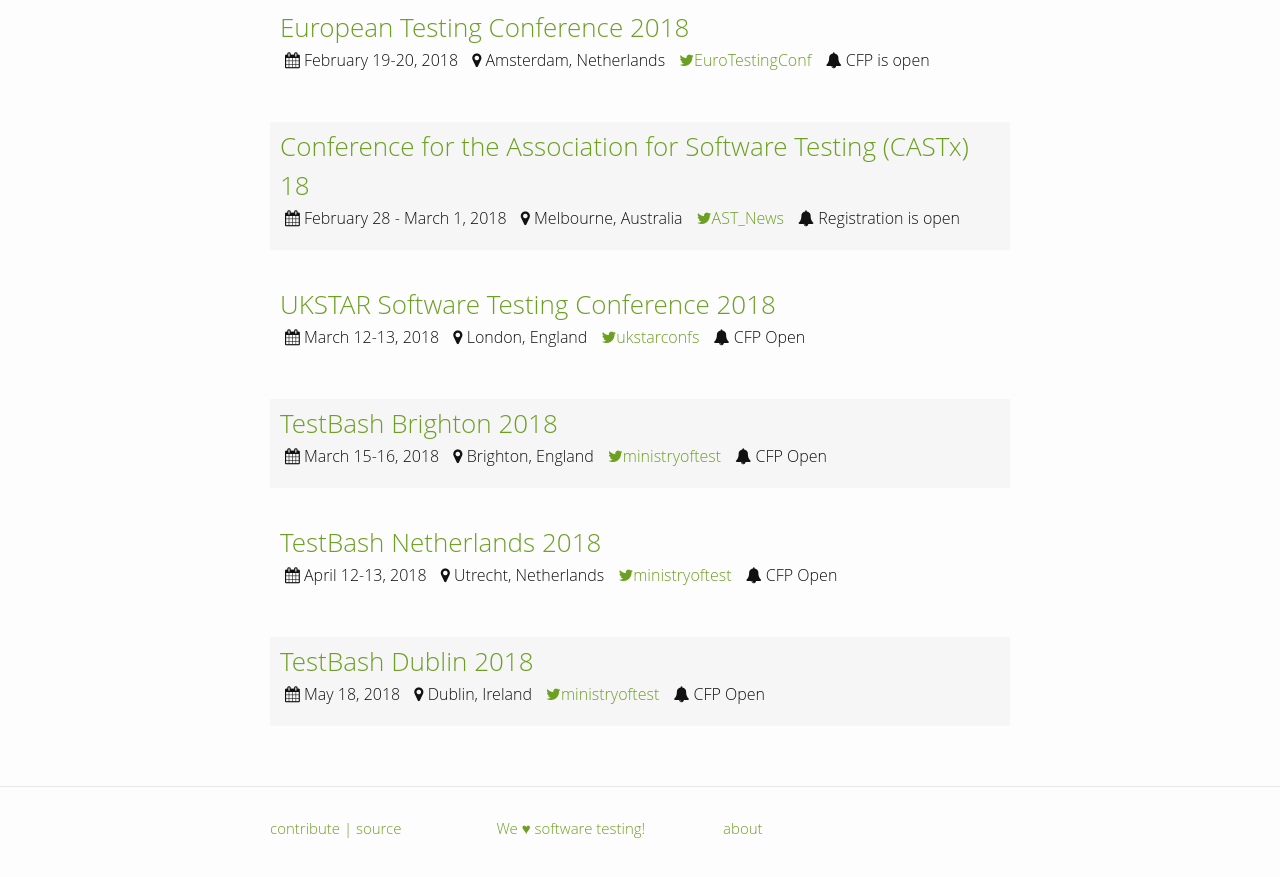
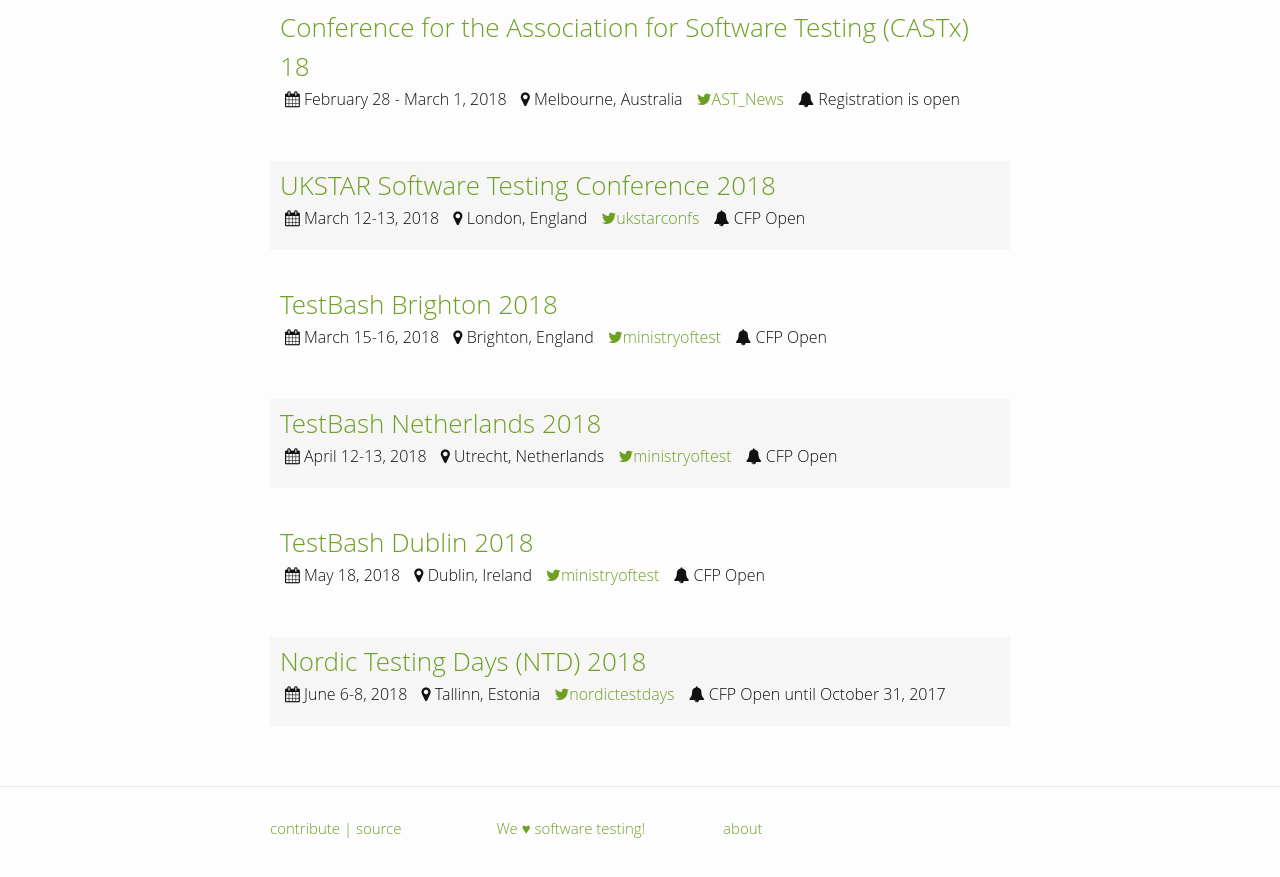
Before and after one commit to TestingConferences/testingconferences.github.io, a Jekyll site: the page built from index.html, in a window 1280 px wide and 900 px high, scrolled down 3731 px. Shown: the top 877 px of the window. Built offline with Jekyll 4.4.1, drawn with Linux system fonts in a browser that asks for light colours; some of the changed text lies outside the part shown.

Commit message:
Added Nordic Testing Days 2018

```diff
--- a/_data/current.yml
+++ b/_data/current.yml
@@ -1,10 +1,3 @@
-- name: SoCraTes 2017
-  location: Soltau, Germany
-  dates: "August 24-27, 2017"
-  url: https://www.socrates-conference.de/
-  twitter: SoCraTes_Conf
-  status: Registration is open
-
 - name: SQuAD Conference 2017
   location: Denver, CO, USA
   dates: "September 12-13, 2017"
@@ -246,3 +239,10 @@
   url: https://dojo.ministryoftesting.com/events/testbash-dublin-2018
   twitter: ministryoftest
   status: CFP Open
+
+- name: Nordic Testing Days (NTD) 2018
+  location: Tallinn, Estonia
+  dates: "June 6-8, 2018"
+  url: http://nordictestingdays.eu/
+  twitter: nordictestdays
+  status: CFP Open until October 31, 2017
```
